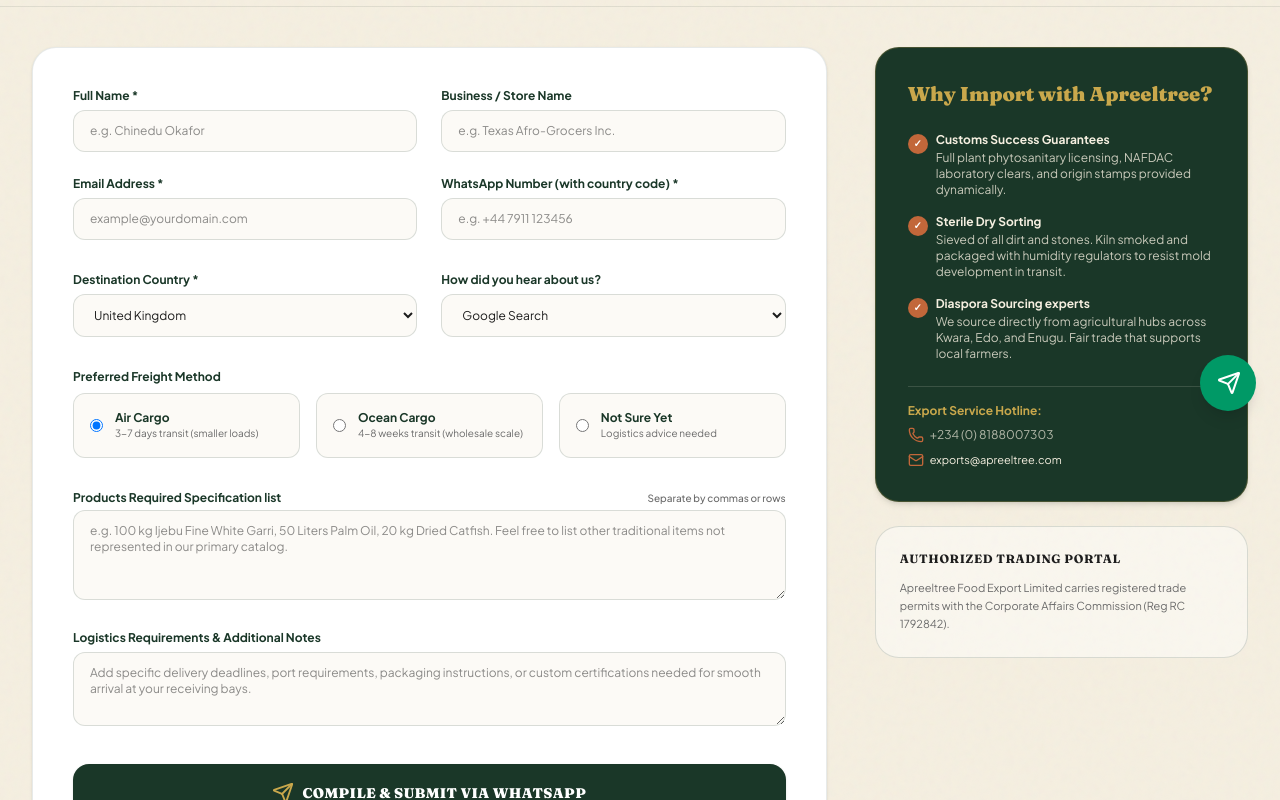
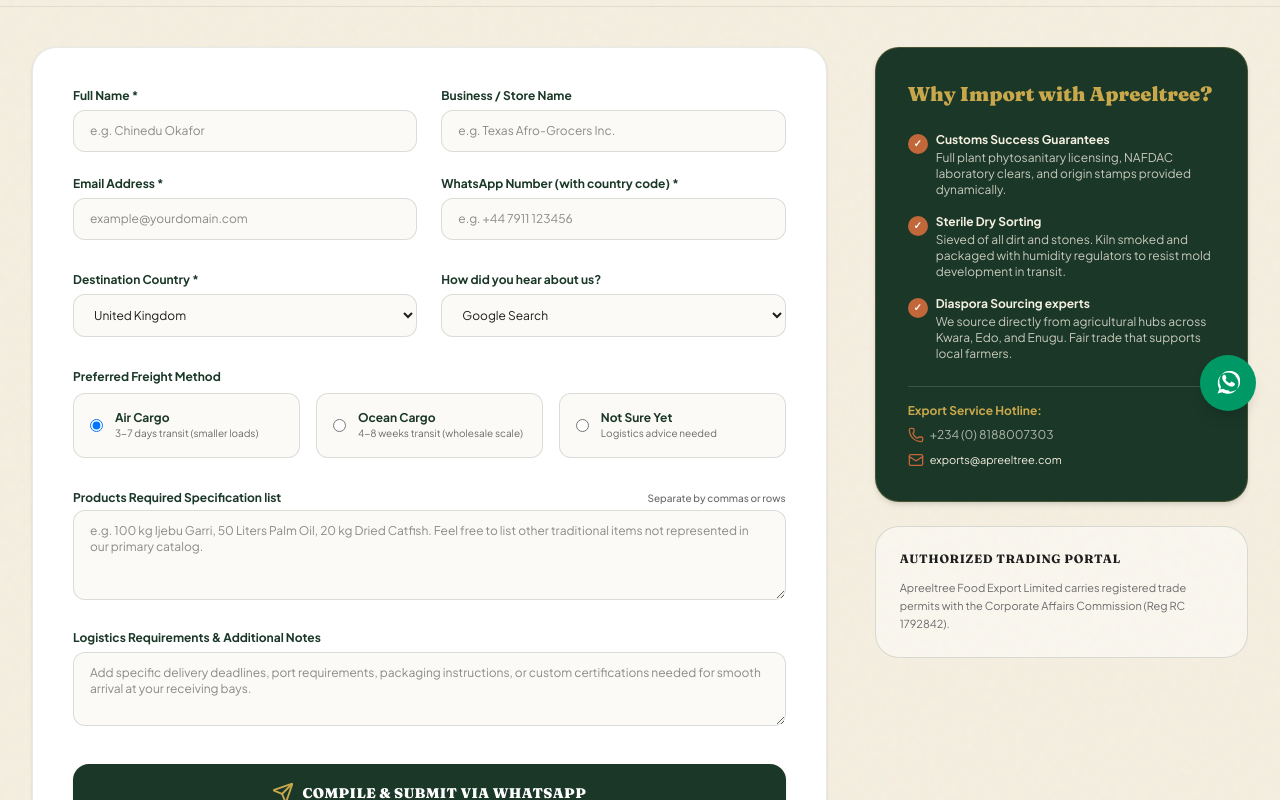
Before and after one commit to 0xjave-dot/apreeltree, a React (Vite) app: page /quote in a window 1280 px wide. Shown: the part 365-1165 px from the top of the page. Built offline with nearby package versions, Linux system fonts and the light colour scheme; some icons are missing.

Commit message:
commit changes

```diff
--- a/index.html
+++ b/index.html
@@ -7,6 +7,7 @@
     <link rel="preconnect" href="https://fonts.googleapis.com">
     <link rel="preconnect" href="https://fonts.gstatic.com" crossorigin>
     <link href="https://fonts.googleapis.com/css2?family=Fraunces:ital,opsz,wght@0,9..144,100..900;1,9..144,100..900&family=Plus+Jakarta+Sans:ital,wght@0,200..800;1,200..800&display=swap" rel="stylesheet">
+    <link rel="stylesheet" href="https://sets.hugeicons.com/YOUR-SET-ID.css" crossorigin="anonymous">
     <title>Apreeltree | Premium Nigerian Food Bulk Export</title>
   </head>
   <body class="bg-[#F5EFE0] text-[#1C1C1C] min-h-screen">
--- a/src/components/FloatingWhatsApp.tsx
+++ b/src/components/FloatingWhatsApp.tsx
@@ -1,5 +1,4 @@
 import React from 'react';
-import { Send } from 'lucide-react';
 
 export const FloatingWhatsApp: React.FC = () => {
   const handleRedirect = () => {
@@ -23,7 +22,16 @@
         className="h-14 w-14 bg-emerald-600 hover:bg-[#C2673A] text-white rounded-full flex items-center justify-center shadow-lg hover:scale-110 active:scale-95 transition-all cursor-pointer"
         aria-label="Inquire on WhatsApp"
       >
-        <Send className="h-6 w-6 ml-0.5" />
+        <span className="sr-only">WhatsApp</span>
+        <svg
+          xmlns="http://www.w3.org/2000/svg"
+          viewBox="0 0 448 512"
+          className="h-6 w-6"
+          aria-hidden="true"
+          fill="currentColor"
+        >
+          <path d="M380.9 97.1C339 55.1 285.8 32 229.4 32 104.3 32 6.7 129.7 6.7 254.7c0 44.8 11.7 88.6 33.9 127.4L0 480l101.3-26.6c37.6 20.6 80.2 31.4 123.4 31.4h.1c125.1 0 222.6-97.7 222.6-217.8 0-56.6-22.2-109.8-62.5-150.5zm-151.5 316.1c-36.2 0-71.7-9.8-102.2-28.4l-7.3-4.3-60.1 15.8 16.1-58.6-4.8-7.7c-20.6-33.5-31.4-72.6-31.4-112.7 0-122.3 100-221.8 223.2-221.8 59.7 0 115.8 23.3 158 65.6 42.3 42.4 65.6 98.8 65.6 158 0 123.2-99.5 223.2-221.8 223.2zm121.2-164c-6.6-3.3-39.2-19.3-45.3-21.5-6.1-2.2-10.5-3.3-14.9 3.3-4.4 6.6-17 21.5-20.8 25.9-3.8 4.4-7.8 4.9-14.4 1.6-36.2-18.1-59.8-31.7-83.7-72.2-6.3-10.9 6.3-10.1 18-33.5 2-4.4 1-8.2-.5-11.5-1.6-3.3-14.9-35.9-20.4-49.2-5.4-12.9-10.9-11.1-14.9-11.3-3.8-.2-8.2-.2-12.5-.2-4.4 0-11.5 1.6-17.5 8.2-6.1 6.6-23.4 22.9-23.4 55.7 0 32.8 24 64.6 27.4 69.1 3.3 4.4 47.4 72.5 114.7 101.6 16 6.9 28.4 11 38.1 14.1 16 4.6 30.5 3.9 42 2.4 12.8-1.7 39.2-16 44.7-31.5 5.4-15.5 5.4-28.8 3.8-31.5-1.6-2.7-6-4.4-12.6-7.7z" />
+        </svg>
       </button>
     </div>
   );
--- a/src/data/products.ts
+++ b/src/data/products.ts
@@ -48,7 +48,7 @@
   },
   {
     id: 'prod-guinea-corn',
-    name: 'Guinea Corn (Sorghum)',
+    name: 'Guinea Corn ',
     slug: 'guinea-corn',
     category: 'Grains',
     origin: 'Nigeria',
@@ -69,11 +69,11 @@
   },
   {
     id: 'prod-millet',
-    name: 'Pearl Millet Grains',
+    name: ' Millet ',
     slug: 'pearl-millet',
     category: 'Grains',
     origin: 'Nigeria',
-    description: 'Traditional organic pearl millet grains, carefully sun-dried and winnowed. Ideal for producing wholesome flatbreads, porridges, and health foods.',
+    description: 'Traditional organic  Millet , carefully sun-dried and winnowed. Ideal for producing wholesome flatbreads, porridges, and health foods.',
     cookingStory: 'Millet is one of Africa’s oldest domestic grains, legendary for its drought resilience. Spiced with ginger and cloves, it is fermented to brew Fura da Nono, a beloved, creamy street food of the West African grasslands.',
     weightOptions: ['5kg', '10kg', '25kg', '50kg'],
     basePrice: 6500,
@@ -158,7 +158,7 @@
   },
   {
     id: 'prod-iru',
-    name: 'Dried Aged Iru (Locust Beans)',
+    name: 'Dried Iru (Locust Beans)',
     slug: 'dried-iru',
     category: 'Condiments',
     origin: 'Nigeria',
@@ -226,7 +226,7 @@
   // --- DRY MEAT ---
   {
     id: 'prod-kilishi',
-    name: 'Traditional Kaduna Beef Kilishi',
+    name: 'Kilishi',
     slug: 'kaduna-kilishi',
     category: 'Dry Meat',
     origin: 'Nigeria',
@@ -250,7 +250,7 @@
   // --- SPICES ---
   {
     id: 'prod-cameroon-pepper',
-    name: 'Aromatic Yellow Cameroon Pepper',
+    name: ' Yellow Cameroon Pepper',
     slug: 'cameroon-pepper',
     category: 'Spices',
     origin: 'Nigeria',
@@ -320,7 +320,7 @@
   // --- SWALLOWS ---
   {
     id: 'prod-white-garri',
-    name: 'Ijebu Fine White Garri',
+    name: 'Ijebu Garri',
     slug: 'white-garri-ijebu',
     category: 'Swallows',
     origin: 'Nigeria',
@@ -342,7 +342,7 @@
   },
   {
     id: 'prod-yellow-garri',
-    name: 'Yellow Garri (Edo style)',
+    name: 'Yellow Garri ',
     slug: 'yellow-garri-edo',
     category: 'Swallows',
     origin: 'Nigeria',
--- a/src/pages/Quote.tsx
+++ b/src/pages/Quote.tsx
@@ -302,7 +302,7 @@
                     rows={4}
                     value={manualProducts}
                     onChange={(e) => setManualProducts(e.target.value)}
-                    placeholder="e.g. 100 kg Ijebu Fine White Garri, 50 Liters Palm Oil, 20 kg Dried Catfish. Feel free to list other traditional items not represented in our primary catalog."
+                    placeholder="e.g. 100 kg Ijebu Garri, 50 Liters Palm Oil, 20 kg Dried Catfish. Feel free to list other traditional items not represented in our primary catalog."
                     className="w-full bg-[#F5EFE0]/30 border border-[#1A3728]/15 rounded-xl px-4 py-3 text-xs focus:ring-1 focus:ring-[#C2673A] focus:outline-none"
                   />
                 </div>
```
